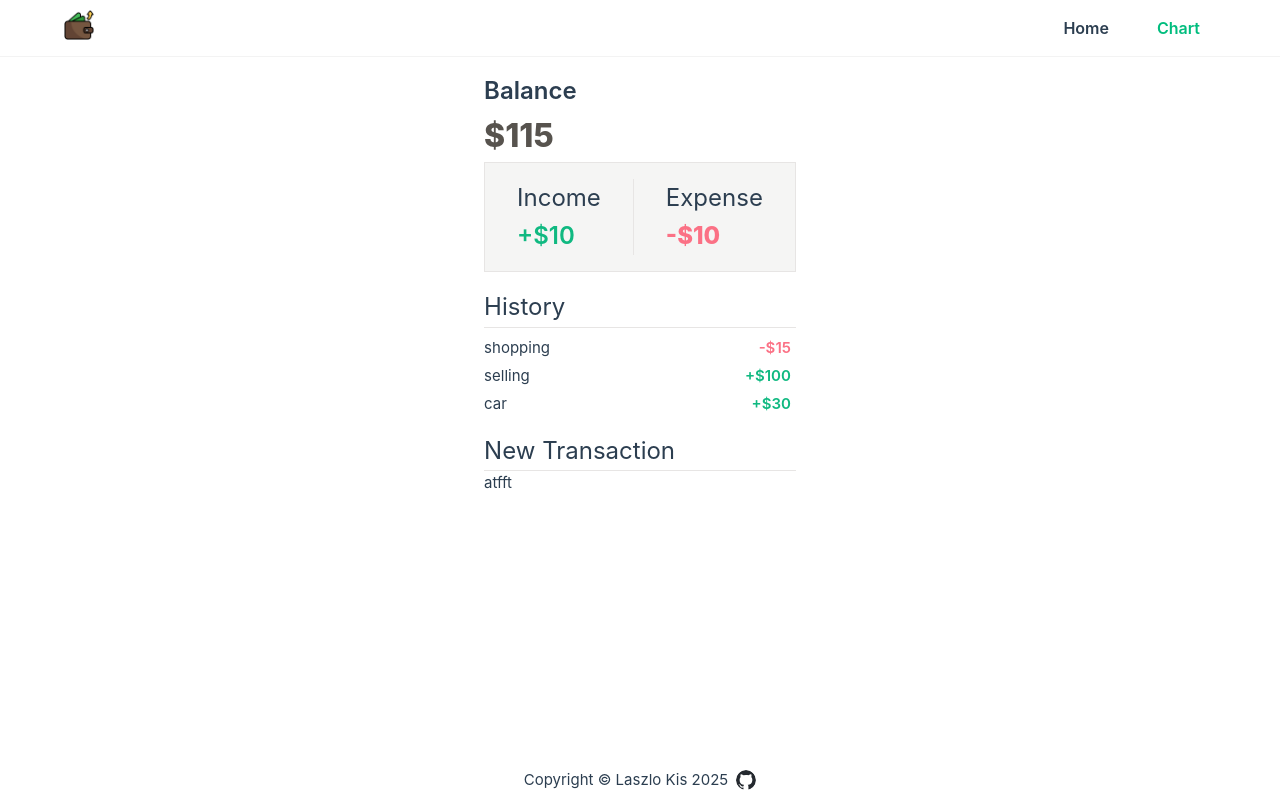
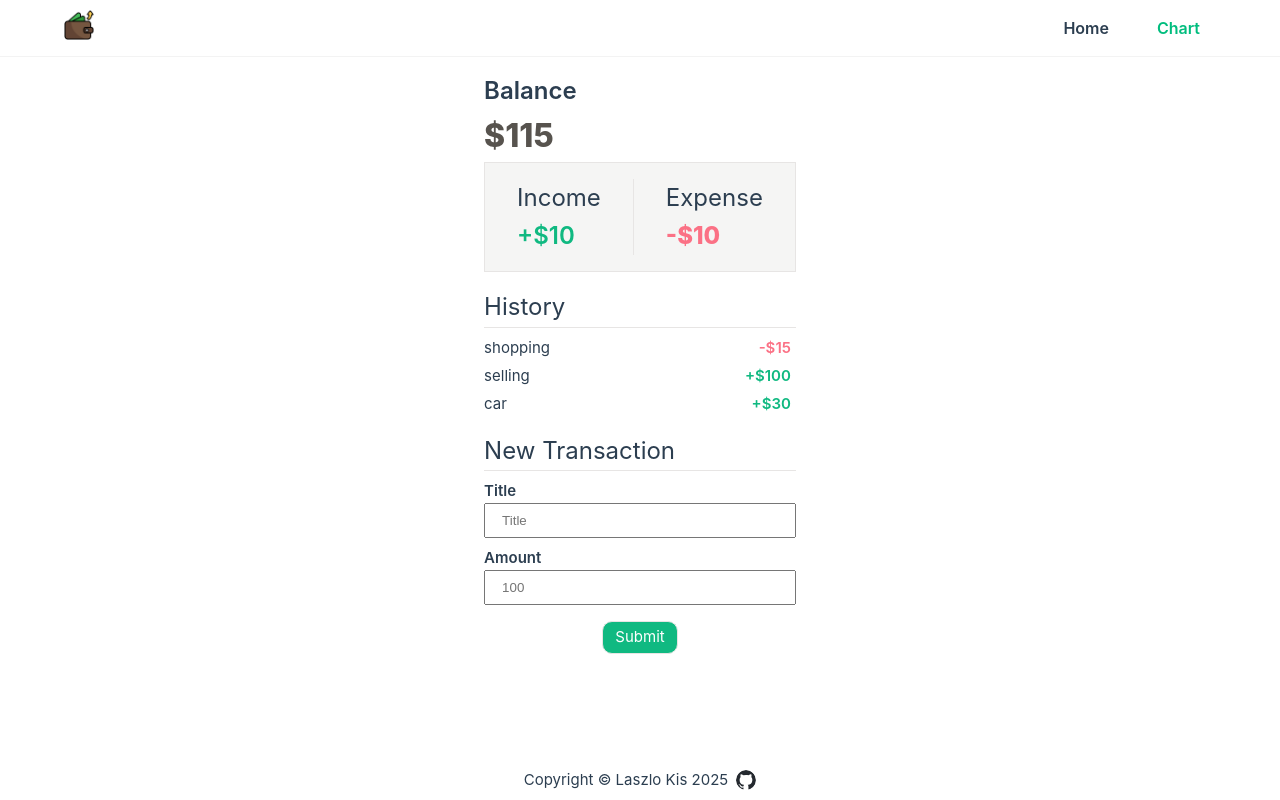
Before and after one commit to ev0clu/vue-expense-tracker, a Vue app: page / in a window 1280 px wide. Built offline with nearby package versions, Linux system fonts and the light colour scheme.

Commit message:
Modal handling is updated, toast notificaitons are added and FormComponent is added to HomeView component

```diff
--- a/src/views/HomeView.vue
+++ b/src/views/HomeView.vue
@@ -1,27 +1,49 @@
 <script setup lang="ts">
 import { computed, ref } from 'vue'
+import { useToast } from 'vue-toastification'
 import WrapperComponent from '@/components/WrapperComponent.vue'
 import { X } from 'lucide-vue-next'
 import DeleteModal from '@/components/DeleteModal.vue'
+import FormComponent from '@/components/FormComponent.vue'
 
+const toast = useToast()
 const openModal = ref(false)
-const itemId = ref<null | number>(null)
+const itemId = ref<null | string>(null)
 const income = ref(10)
 const expense = ref(-10)
 const history = ref([
-  { id: 1, name: 'shopping', amount: -15 },
-  { id: 2, name: 'selling', amount: 100 },
-  { id: 3, name: 'car', amount: 30 },
+  { id: '1a', name: 'shopping', amount: -15 },
+  { id: '2b', name: 'selling', amount: 100 },
+  { id: '3c', name: 'car', amount: 30 },
 ])
 
-const deleteItem = (index: number) => {
-  history.value.splice(index, 1)
+const deleteItem = (id: string) => {
+  const index = history.value.findIndex((item) => item.id === id)
+  const name = history.value[index].name
+
+  if (index === -1) {
+    toast.error('Item does not found!')
+  } else {
+    history.value.splice(index, 1)
+    toast.success(`${name} has been deleted!`)
+  }
   openModal.value = false
+  itemId.value = ''
 }
 
-const handleOpenModalClick = (id: number) => {
+const handleOpenModalClick = (id: string) => {
   openModal.value = true
   itemId.value = id
+}
+
+const handleCloseModalClick = () => {
+  openModal.value = false
+  itemId.value = ''
+}
+
+const formSubmit = (id: string, name: string, amount: number) => {
+  history.value.push({ id, name, amount })
+  toast.success(`${name} has been added!`)
 }
 
 const calculateBalance = computed(() => history.value.reduce((acc, curr) => acc + curr.amount, 0))
@@ -51,26 +73,26 @@ const calculateBalance = computed(() => history.value.reduce((acc, curr) => acc
         </template>
         <template #content>
           <ul>
-            <li v-for="(item, index) in history" :key="item.id" class="history-item">
+            <li v-for="item in history" :key="item.id" class="history-item">
               <div>{{ item.name }}</div>
               <div :class="item.amount < 0 ? 'history-expense' : 'history-income'">
                 {{ item.amount < 0 ? '-' : '+' }}${{ Math.abs(item.amount) }}
               </div>
-              <button id="delete-btn" @click="handleOpenModalClick(index)"><X /></button>
+              <button id="delete-btn" @click="handleOpenModalClick(item.id)"><X /></button>
             </li>
           </ul>
         </template>
       </WrapperComponent>
       <Teleport to="body">
         <div v-if="openModal && itemId !== null">
-          <DeleteModal :id="itemId" @close="openModal = false" @delete="deleteItem" /></div
+          <DeleteModal :id="itemId" @close="handleCloseModalClick" @delete="deleteItem" /></div
       ></Teleport>
       <WrapperComponent>
         <template #header>
           <p>New Transaction</p>
         </template>
         <template #content>
-          <p>atfft</p>
+          <FormComponent @form-submit="formSubmit" />
         </template>
       </WrapperComponent>
     </div>
```
